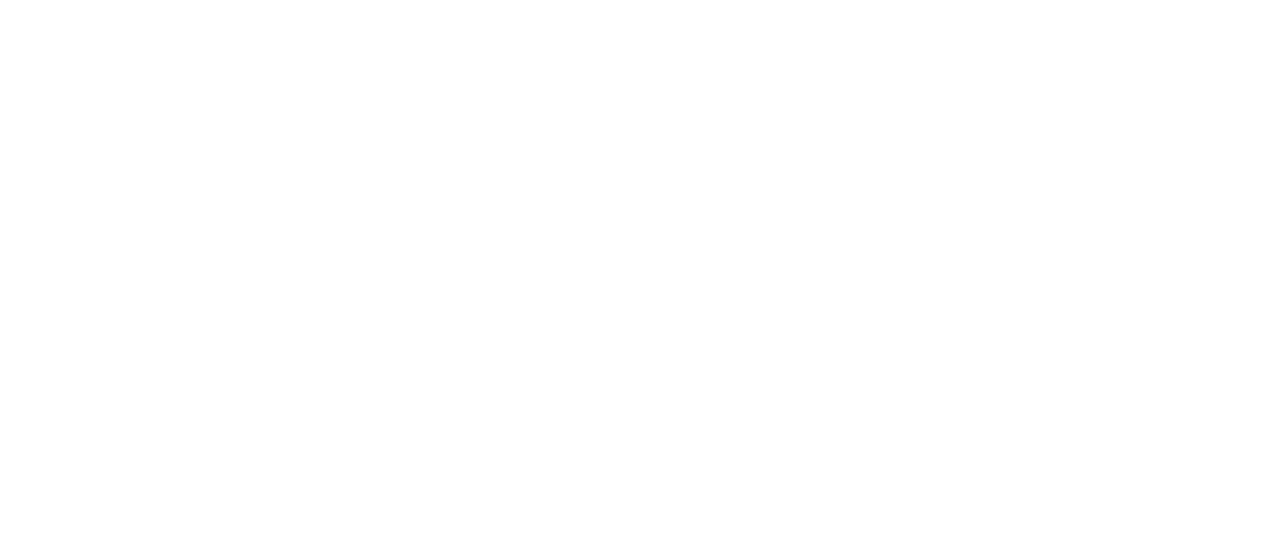
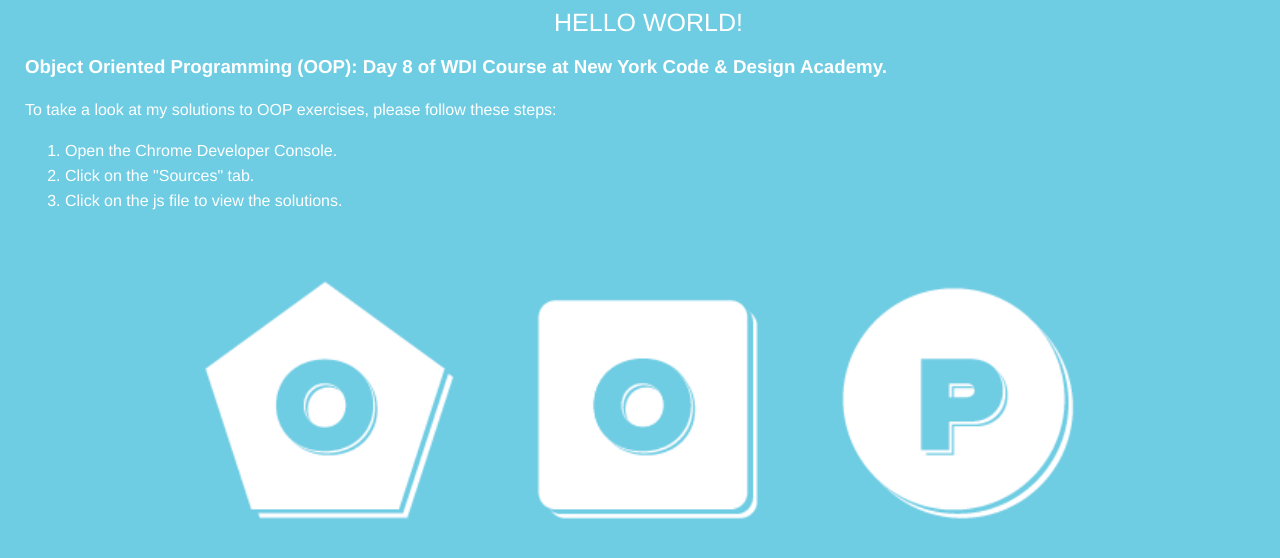
Before and after one commit to aphuong/js_oop_exercises, a plain HTML site: page index.html in a window 1280 px wide. Drawn offline with Linux system fonts and the light colour scheme.

Commit message:
added css

```diff
--- /dev/null
+++ b/css/main.css
@@ -0,0 +1,20 @@
+html {
+  background: url(../images/oop-basics.png) no-repeat center center fixed;
+  -webkit-background-size: cover;
+  -moz-background-size: cover;
+  -o-background-size: cover;
+  background-size: cover;
+}
+
+body {
+  margin-top: 10px;
+  margin-left: 25px;
+  font-family: Helvetica;
+  color: #fff;
+  line-height: 25px;
+}
+
+header {
+  text-align: center;
+  font-size: 25px;
+}
--- a/index.html
+++ b/index.html
@@ -3,7 +3,7 @@
 <head>
   <meta charset="UTF-8">
   <title>Object Oriented Programming Exercises</title>
-
+  <link rel="stylesheet" type="text/css" href="css/main.css">
 
   <script src="js/object_literal.js"></script>
   <script src="js/constructors.js"></script>
@@ -14,6 +14,22 @@
 
 </head>
 <body>
+<div>
+<header>HELLO WORLD!</header>
+
+<h3>Object Oriented Programming (OOP): Day 8 of WDI Course at New York Code &amp; Design Academy.</h3>
+
+
+<p>To take a look at my solutions to OOP exercises, please follow these steps:</p>
+
+<ol>
+  <li>Open the Chrome Developer Console.</li>
+  <li>Click on the "Sources" tab.</li>
+  <li>Click on the js file to view the solutions.</li>
+</ol>
+<div>
+
+
 
 </body>
 </html>
--- a/js/jukebox.js
+++ b/js/jukebox.js
@@ -33,7 +33,6 @@
       // find the record using songNumber
       var song = this.recordList[songNumber];
 
-      // console log that we are playing the song
       return "Current song playing is " + song.getRecord();
     }
 
```
Also changed, not shown: images/oop-basics.png (added), 1 other file.
